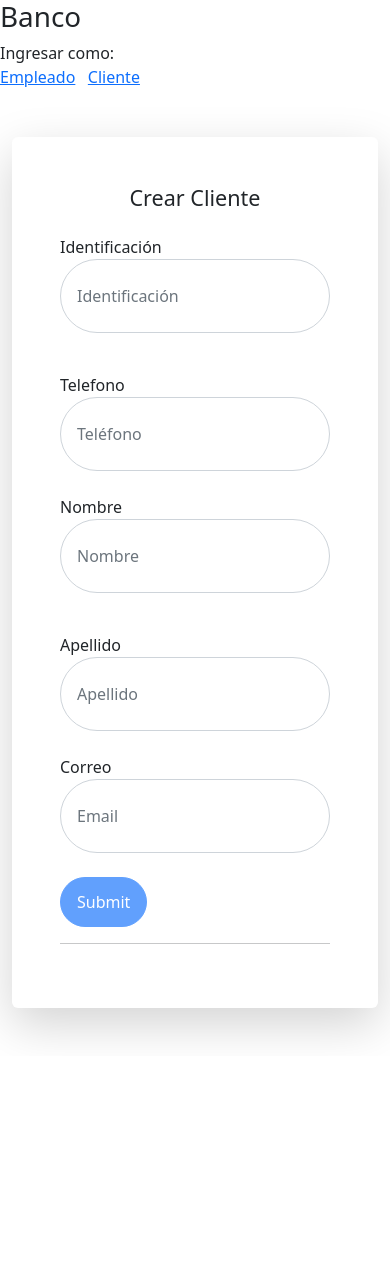
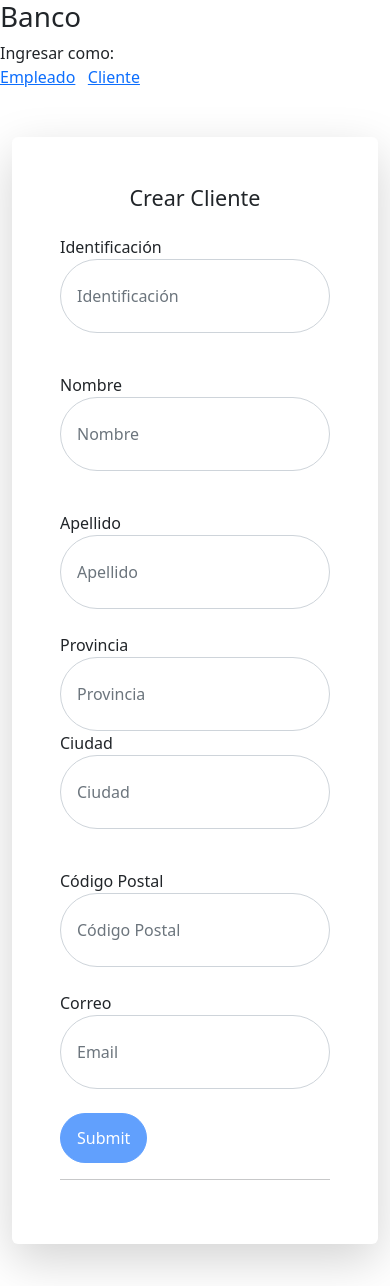
Before and after one commit to Mayra025/Software_Banco, an Angular app in the folder frontend/: page /ecrear-cliente in a window 390 px wide. Shown: the top 1286 px of the page. Before the commit the page ends 1056 px from the top, so only its background shows below. Built offline with nearby package versions, Linux system fonts and the light colour scheme.

Commit message:
[Mayra025]; Cambios en ecrear-cliente y empleado-login

```diff
--- a/frontend/src/app/ecrear-cliente/ecrear-cliente.component.html
+++ b/frontend/src/app/ecrear-cliente/ecrear-cliente.component.html
@@ -12,6 +12,8 @@
                             <div class="text-center">
                                 <h1 class="h4 text-gray-900 mb-4">Crear Cliente</h1>
                             </div>
+
+
                             <form class="user" #formCli="ngForm">
                                 <div class="form-group row">
                                     <div class="col-sm-6 mb-3 mb-sm-0">
@@ -26,18 +28,8 @@
                                         <br>
                                     </div>
 
-                                    <div class="col-sm-6">
-                                        <label for="telefono">Telefono</label> <br>
-                                        <input type="text" name="telefono" #telefono="ngModel"
-                                            [(ngModel)]="cli.telefono" required pattern="[0-9]+"
-                                            class="form-control form-control-user" placeholder="Teléfono" />
-                                        <span *ngIf="telefono.touched && !telefono.valid">
-                                            * Telefono es obligatorio
-                                        </span>
-                                        <br>
-                                    </div>
+
                                 </div>
-
                                 <div class="form-group row">
                                     <div class="col-sm-6 mb-3 mb-sm-0">
                                         <label for="nombre">Nombre</label> <br>
@@ -66,6 +58,46 @@
 
                                 <div class="form-group">
 
+                                    <label for="provincia">Provincia</label>
+                                    <br>
+                                    <input type="text" name="provincia" #provincia="ngModel" [(ngModel)]="cli.provincia"
+                                        required pattern="[a-zA-Z]+" class="form-control form-control-user"
+                                        placeholder="Provincia" />
+                                    <span *ngIf="provincia.touched && !provincia.valid">
+                                        * Provincia es obligatorio
+                                    </span>
+
+                                </div>
+
+
+                                <div class="form-group row">
+                                    <div class="col-sm-6 mb-3 mb-sm-0">
+                                        <label for="ciudad">Ciudad</label> <br>
+                                        <input type="text" name="ciudad" #ciudad="ngModel" [(ngModel)]="cli.ciudad"
+                                            required pattern="[a-zA-Z]+" class="form-control form-control-user"
+                                            placeholder="Ciudad" />
+                                        <span *ngIf="ciudad.touched && !ciudad.valid">
+                                            * Ciudad es obligatorio
+                                        </span>
+                                        <br>
+                                    </div>
+                                    <div class="col-sm-6">
+
+                                        <label for="codigo">Código Postal</label>
+                                        <br>
+                                        <input type="text" name="codigo" #codigo="ngModel" [(ngModel)]="cli.codigo"
+                                            required pattern="[0-9]+" class="form-control form-control-user"
+                                            placeholder="Código Postal" />
+                                        <span *ngIf="codigo.touched && !codigo.valid">
+                                            * Codigo postal es obligatorio
+                                        </span>
+                                        <br>
+
+                                    </div>
+                                </div>
+
+
+                                <div class="form-group">
                                     <label for="email">Correo</label>
                                     <br>
                                     <input type="text" name="email" #email="ngModel" [(ngModel)]="cli.email" required
--- a/frontend/src/app/ecrear-cliente/ecrear-cliente.component.ts
+++ b/frontend/src/app/ecrear-cliente/ecrear-cliente.component.ts
@@ -10,7 +10,7 @@ import { ClienteB } from '../models/cliente';
 export class EcrearClienteComponent {
   public cli: ClienteB;
   constructor() {
-    this.cli = new ClienteB('', '', '', '', '')
+    this.cli = new ClienteB('', '', '', '', '','','')
   }
   ngOnInit(): void {
 
--- a/frontend/src/app/empleado-login/empleado-login.component.css
+++ b/frontend/src/app/empleado-login/empleado-login.component.css
@@ -63,3 +63,6 @@ hr {
     border-radius: 10rem;
     padding: 0.75rem 1rem;
   }
+
+
+  #p1 { text-align: right; }
--- a/frontend/src/app/empleado-login/empleado-login.component.ts
+++ b/frontend/src/app/empleado-login/empleado-login.component.ts
@@ -11,7 +11,7 @@ export class EmpleadoLoginComponent implements OnInit {
   public empl: EmpleadoB;
 
   constructor() {
-    this.empl = new EmpleadoB('', '')
+    this.empl = new EmpleadoB('', '', '')
   }
   ngOnInit(): void {
 
--- a/frontend/src/app/models/cliente.ts
+++ b/frontend/src/app/models/cliente.ts
@@ -3,7 +3,9 @@ export class ClienteB {
         public id:string,
         public nombre: string,
         public apellido: string,
-        public telefono: string,
+        public provincia: string,
+        public ciudad: string,
+        public codigo: string,
         public email: string,
     ) { }
 }
--- a/frontend/src/app/models/empleado.ts
+++ b/frontend/src/app/models/empleado.ts
@@ -2,5 +2,6 @@ export class EmpleadoB {
     constructor(
         public usuario: string,
         public password: string,
+        public rol:string
     ) { }
 }
```
Also changed, not shown: frontend/src/app/empleado-login/empleado-login.component.html (+15 -1 lines).
